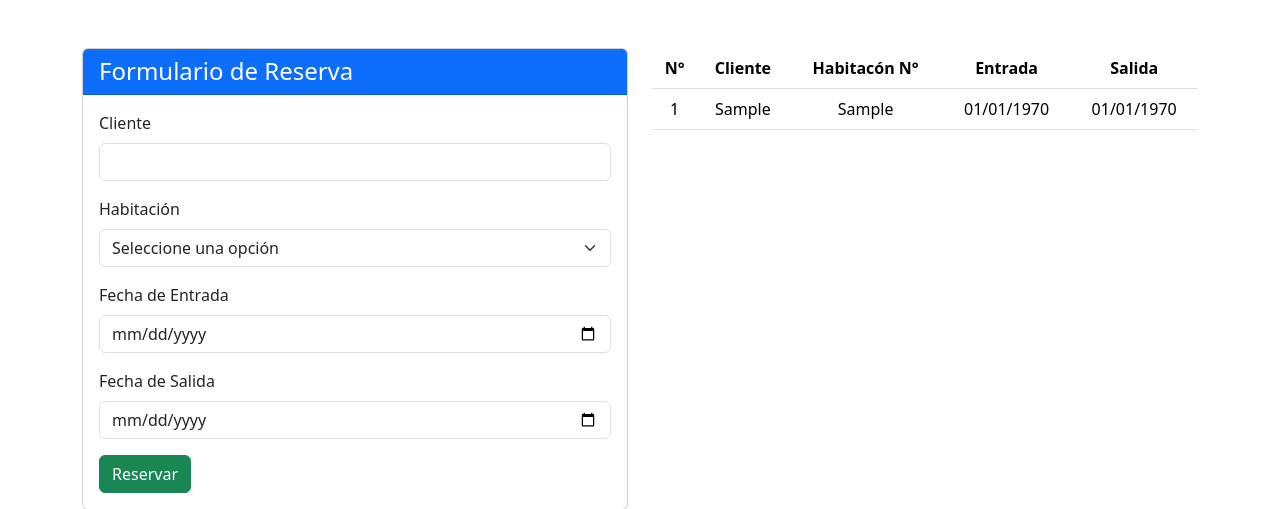
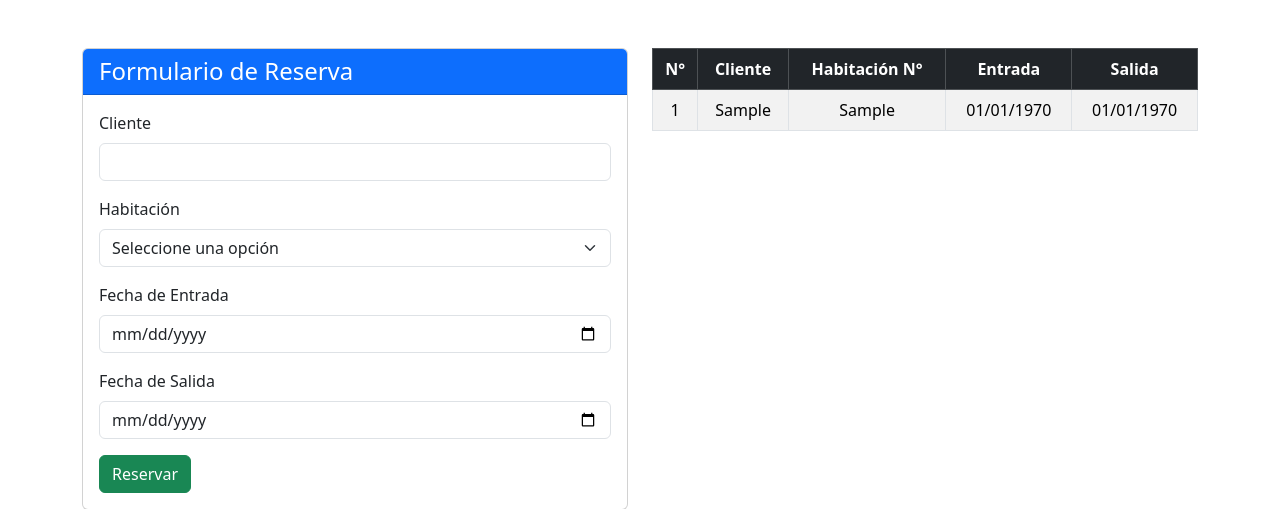
Before and after one commit to MiltonCoronel2004/Sistema-de-Reservas-de-Hotel, a PHP site: page / in a window 1280 px wide. Shown: the top 509 px of the page. Run offline with PHP 8.4, Linux system fonts and the light colour scheme; tables that the repository leaves empty or names only in its code hold one stand-in row (values such as "Sample post").

Commit message:
Actualización de estilos en tabla

```diff
--- a/index.php
+++ b/index.php
@@ -77,16 +77,15 @@
 
         <div class="col-6">
           <div class="div">
-						<table class="table table-stripped text-center">
-						  <thead>
+          <table class="table table-striped table-bordered text-center">
+            <thead class="table-dark">
               <th>N°</th>
               <th>Cliente</th>
-								<th>Habitacón N°</th>
+              <th>Habitación N°</th>
               <th>Entrada</th>
               <th>Salida</th>
             </thead>
             <tbody>
-
                 <?php
                 include("Models/Reservas.php");
                 $reserva = new Reserva("", "", "", "");
@@ -104,10 +103,8 @@
                     echo "<td>{$entradaFormatted}</td>";
                     echo "<td>{$salidaFormatted}</td>";
                     echo "</tr>";
-										echo "</tr>";
                 }
                 ?>
-
             </tbody>
             </table>
           </div>
```
Lines whose indentation alone changed are shown as unchanged.
